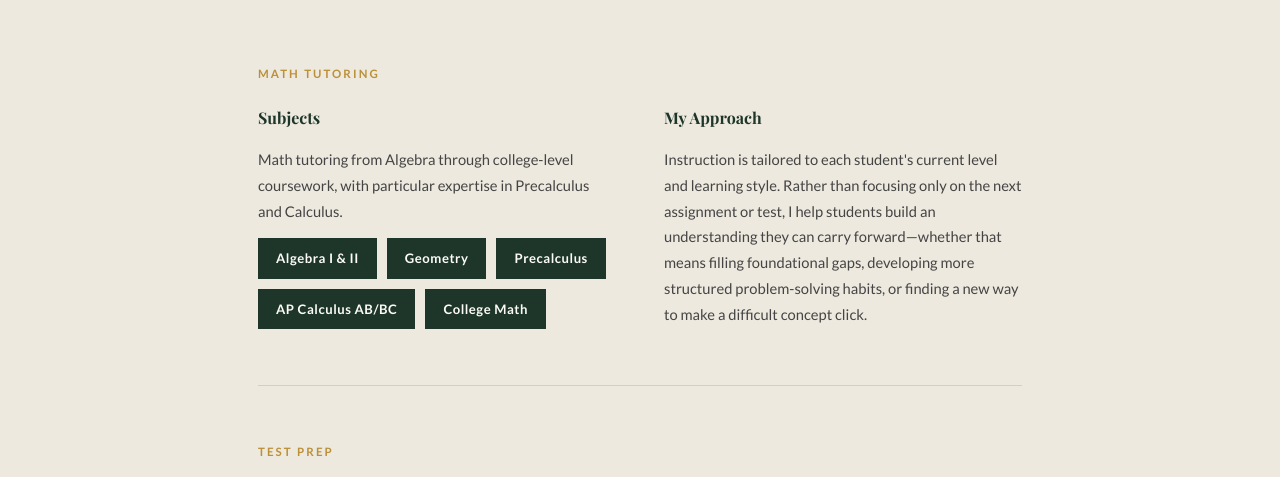
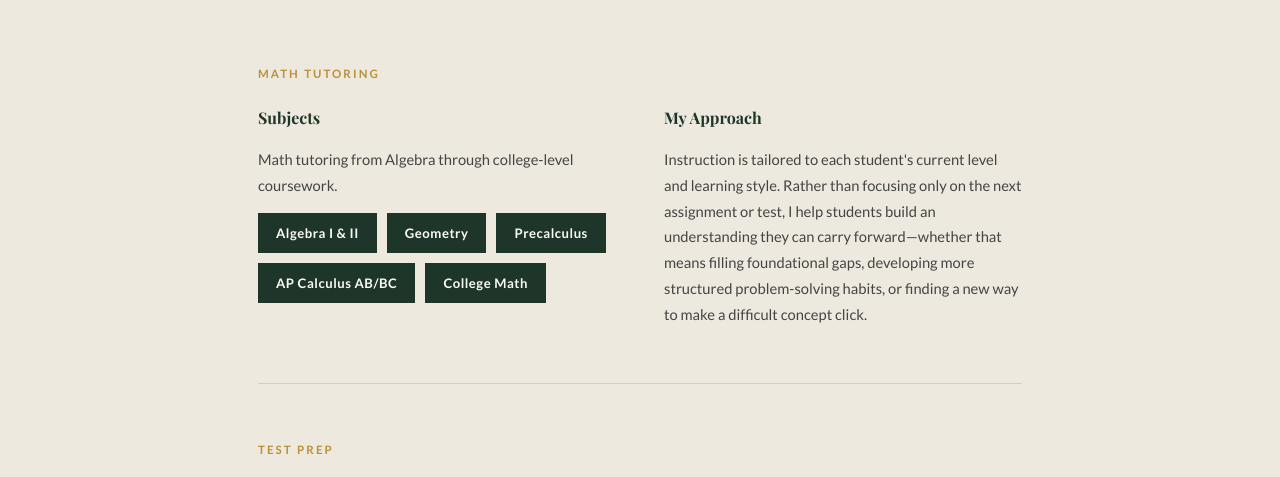
Before and after one commit to tutorjoshny-star/josh-website, a plain HTML site: page subjects.html in a window 1280 px wide. Shown: the part 268-745 px from the top of the page. Drawn offline with nearby package versions, Linux system fonts and the light colour scheme; a web font is replaced by a local one.

Commit message:
Update subjects.html

```diff
--- a/subjects.html
+++ b/subjects.html
@@ -35,7 +35,7 @@
       <div class="services-grid">
         <div>
           <h2 class="services-heading">Subjects</h2>
-          <p class="approach-text" style="margin-bottom:14px;">Math tutoring from Algebra through college-level coursework, with particular expertise in Precalculus and Calculus.</p>
+          <p class="approach-text" style="margin-bottom:14px;">Math tutoring from Algebra through college-level coursework.</p>
           <div class="pill-row">
             <span class="pill">Algebra I &amp; II</span>
             <span class="pill">Geometry</span>
```
